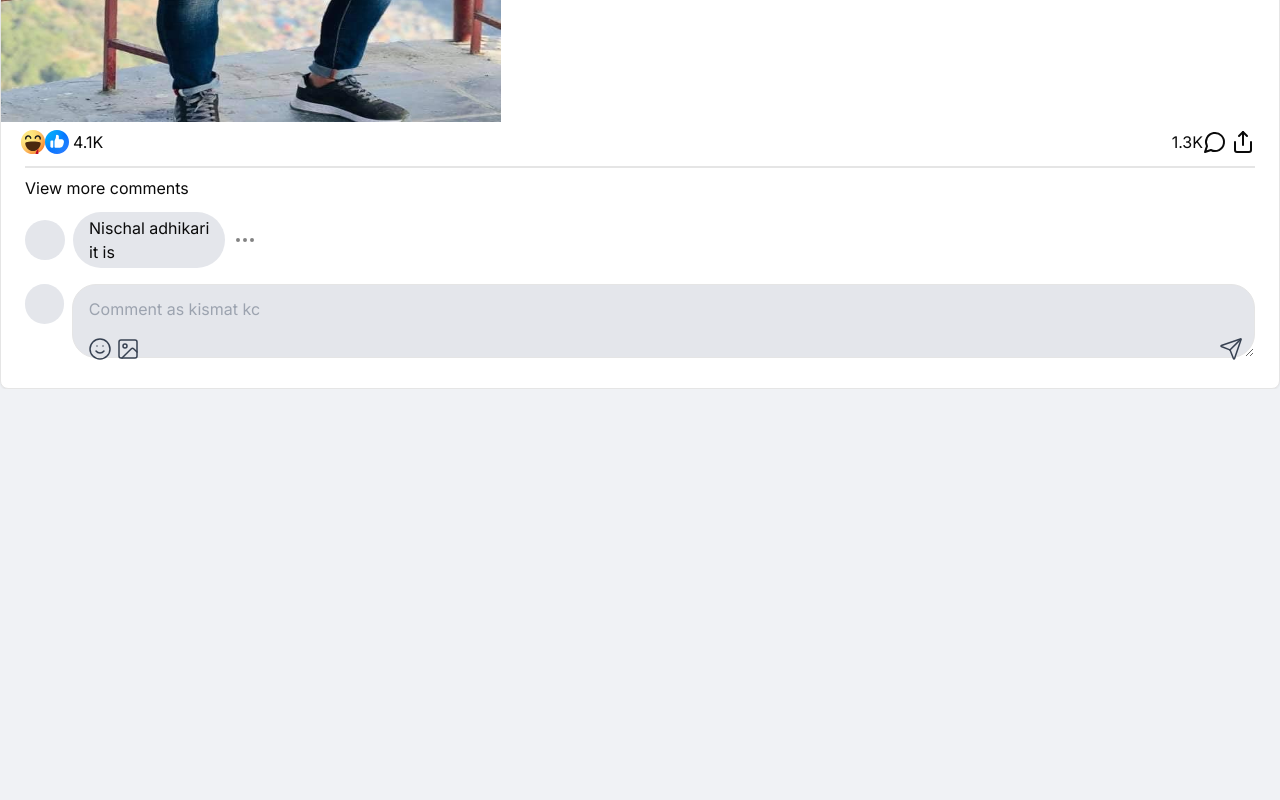
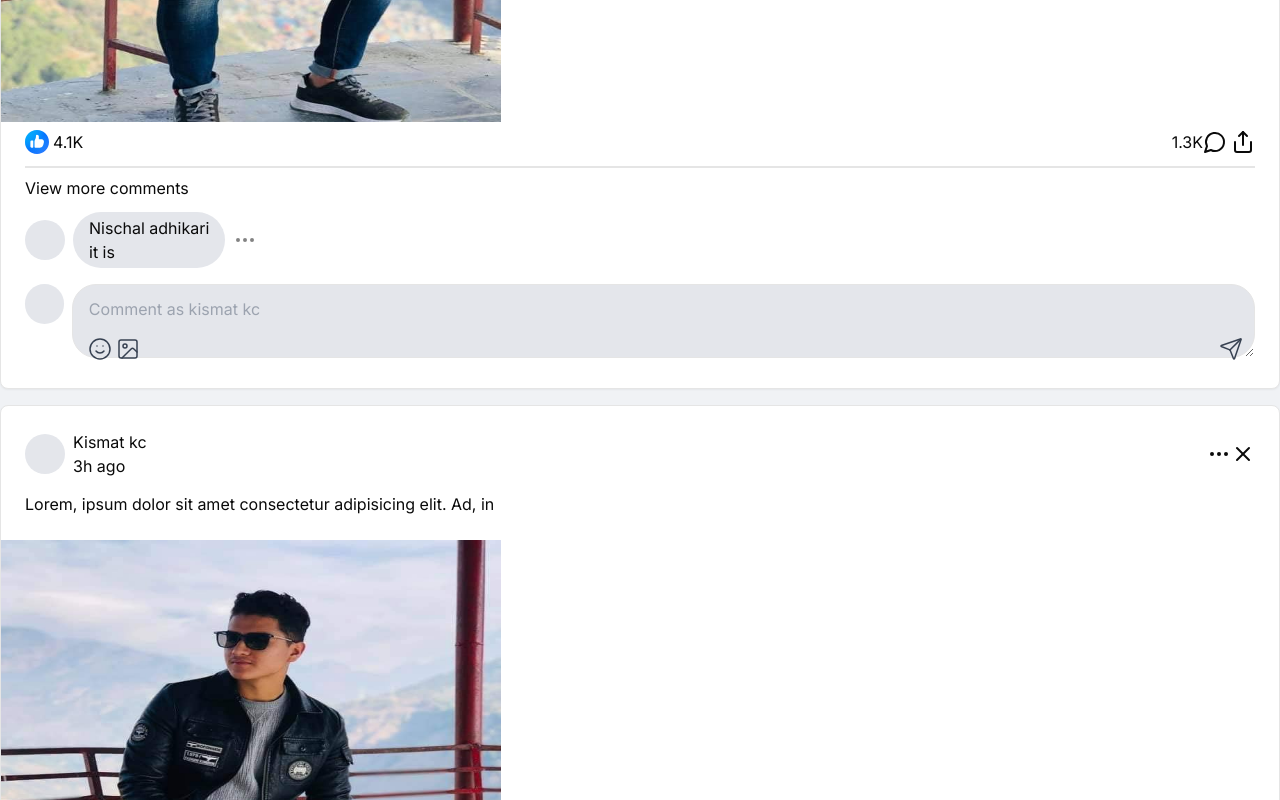
Before and after one commit to kismatkc/connect, a Next.js app: page / in a window 1280 px wide. Shown: the part 860-1660 px from the top of the page. Before the commit the page ends 1249 px from the top, so only its background shows below. Built offline with nearby package versions, Linux system fonts and the light colour scheme.

Commit message:
modifications

```diff
--- a/app/(root)/page.tsx
+++ b/app/(root)/page.tsx
@@ -10,6 +10,8 @@ const Home = ({}) => {
       <CreatePost />
       <StoryCarousal />
       <Posts/>
+      <Posts/>
+      <Posts/>
 
     </>
   );
--- a/components/comment-section.tsx
+++ b/components/comment-section.tsx
@@ -12,10 +12,9 @@ import {
 
 const CommentSection = () => {
   return (
-    <div className="flex flex-col w-full mt-2 ">
+    <div className="flex flex-col w-full mt-2 icon-bg-light dark:icon-bg-dark">
       <div className="flex justify-between border-b-2 pb-3">
         <figure className="flex">
-          <img src="/posts/haha.svg" width={24} height={24} className="-ml-1" />
           <img src="/posts/like.svg" width={24} height={24} />
           <figcaption className="ml-1">4.1K</figcaption>
         </figure>
--- a/components/create-post.tsx
+++ b/components/create-post.tsx
@@ -2,7 +2,7 @@ import React from "react";
 
 const CreatePost = () => {
   return (
-    <section className="border-light border-dark mt-7 container-bg-dark container-bg-light flex flex-col p-2">
+    <section className="border-light border-dark mt-7 dark:container-bg-dark container-bg-light flex flex-col p-2 ">
       <div className="flex gap-x-2 p-2.5 border-b-[1px] ">
         <button className="rounded-full bg-icon-bg-light dark:bg-icon-bg-dark size-10 pl-2.5"></button>
         <input
@@ -12,7 +12,6 @@ const CreatePost = () => {
                          transition-colors duration-200 bg-icon-bg-light dark:bg-icon-bg-dark mr-3"
           placeholder="What's on your mind, username?"
         />
-
       </div>
       <div className="flex justify-around p-2.5">
         <button>
--- a/components/posts.tsx
+++ b/components/posts.tsx
@@ -5,7 +5,7 @@ import CommentSection from "./comment-section";
 
 const Posts = () => {
   return (
-    <Card className="flex flex-col">
+    <Card className="flex flex-col icon-bg-light dark:icon-bg-dark dark:container-bg-dark container-bg-light mb-4">
       <CardHeader className="flex flex-col">
         <div className="flex justify-between items-center mb-2">
           <figure className="flex gap-x-2 items-center">
--- a/components/story-carousal.tsx
+++ b/components/story-carousal.tsx
@@ -14,13 +14,13 @@ const StoryCarousal = () => {
      opts={{
        align: "start",
      }}
-     className="w-full max-w-sm my-4"
+     className="w-full max-w-sm my-4 "
    >
-     <CarouselContent >
+     <CarouselContent>
        {Array.from({ length: 5 }).map((_, index) => (
-         <CarouselItem key={index} className="basis-[30%] " >
+         <CarouselItem key={index} className="basis-[30%] ">
            <div className="p-1">
-             <Card>
+             <Card className="icon-bg-light dark:icon-bg-dark dark:container-bg-dark container-bg-light">
                <CardContent className="flex aspect-square items-center justify-center p-6">
                  <span className="text-3xl font-semibold">{index + 1}</span>
                </CardContent>
```
